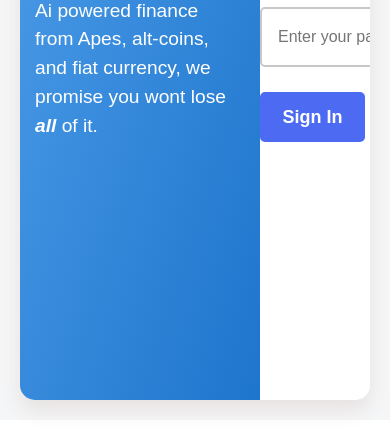
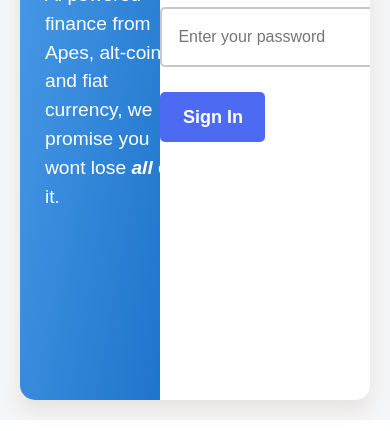
Before and after one commit to y3s1n/lab5-css-foundations, a plain HTML site: page docs/index.html in a window 390 px wide. Shown: the part 413-844 px from the top of the page. Drawn offline with Linux system fonts and the light colour scheme; a web font is replaced by a local one.

Commit message:
resizing to test phone compatability

```diff
--- a/docs/styles.css
+++ b/docs/styles.css
@@ -29,7 +29,7 @@ html {
     box-shadow: 0 10px 20px rgb(230, 225, 225);
 
     display: grid;
-    grid-template-columns:  clamp(250px, 36vw, 455px)  1fr;
+    grid-template-columns:  clamp(12vw, 36vw, 45vw)  1fr;
     grid-template-rows: 94vh;
 
 
```
